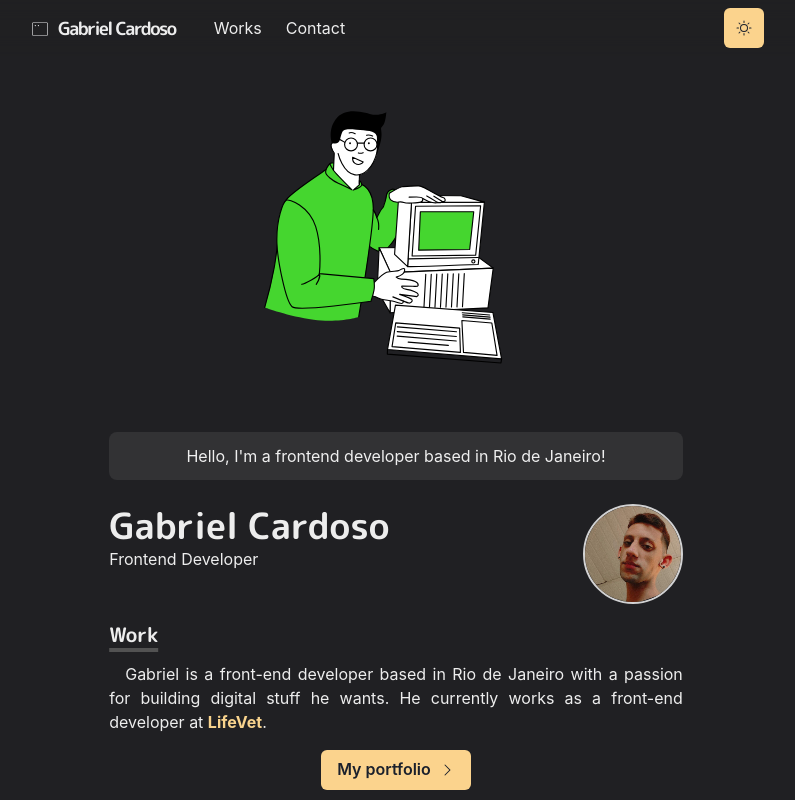
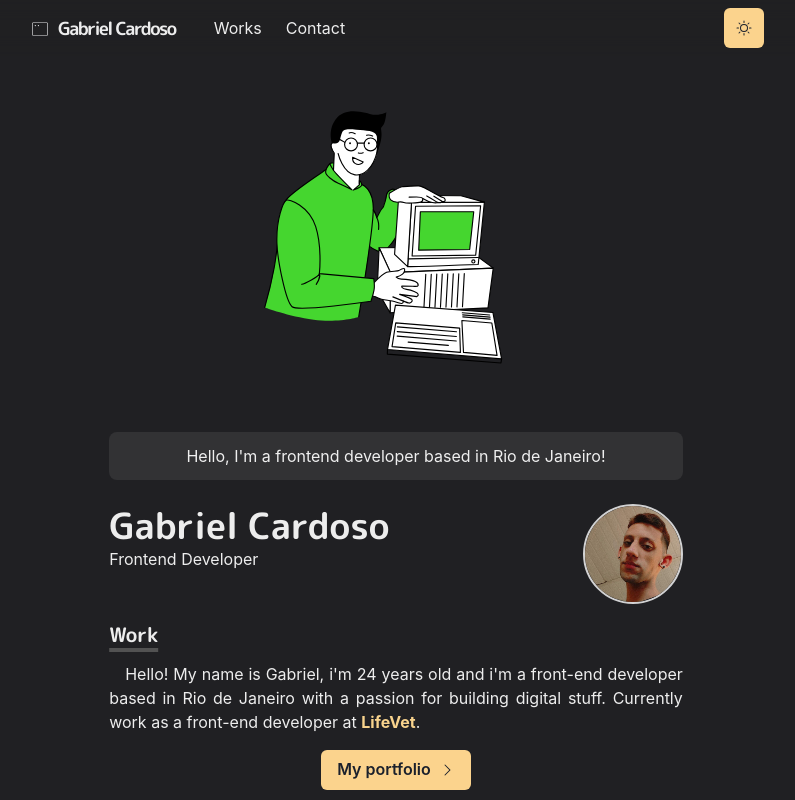
Before and after one commit to gabrielcardosodev/cv, a Next.js app: page / in a window 1280 px wide. Shown: the top 800 px of the page, without its empty margins (244-1039 px from the left). Built offline with nearby package versions, Linux system fonts and the light colour scheme.

Commit message:
refactor(edit summary in homepage): :recycle:

```diff
--- a/src/pages/index.tsx
+++ b/src/pages/index.tsx
@@ -55,7 +55,7 @@
               Work
             </Heading>
 
-            <Paragraph>Gabriel is a front-end developer based in Rio de Janeiro with a passion for building digital stuff he wants. He currently works as a front-end developer at {' '}
+            <Paragraph>Hello! My name is Gabriel, i&apos;m 24 years old and i&apos;m a front-end developer based in Rio de Janeiro with a passion for building digital stuff. Currently work as a front-end developer at  {' '}
               <Link fontWeight='bold' target='_blank' href='https://www.cliente.life.vet.br/' as={NextLink}>
                 LifeVet
               </Link>
```
